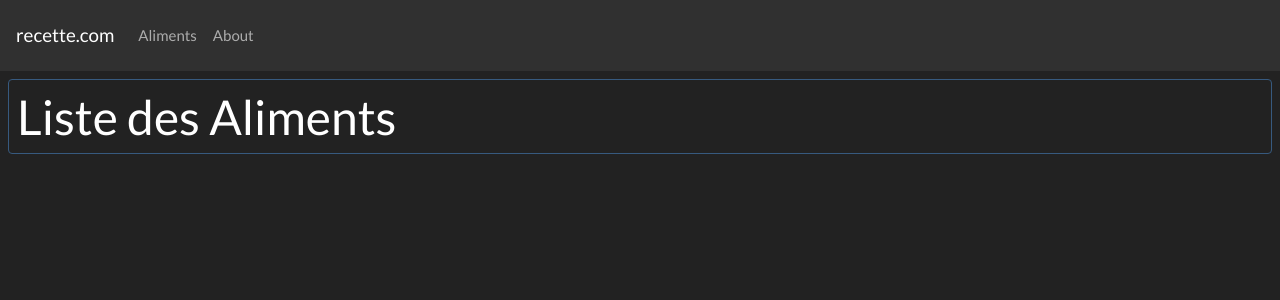
After one commit to laminemessaci/Recettes, a Symfony app: template templates/aliment/aliments.html.twig in a window 1280 px wide. The commit adds this page. Shown: the top 300 px of the page. Run offline with Twig, Linux system fonts and the light colour scheme; the template is opened without the code that fills it, so the values that code supplies are empty; some libraries are stand-ins or nearby versions.

Commit message:
Add home page for Aliments

```diff
--- /dev/null
+++ b/public/CSS/main.css
@@ -0,0 +1,5 @@
+.perso_imgAliment{
+    width: 150px;
+    height: 120px;
+    object-fit: cover;
+}
--- a/src/.preload.php
+++ b/src/.preload.php
@@ -1,5 +1,5 @@
 <?php
 
-if (file_exists(__DIR__.'/../var/cache/dev/App_KernelDevDebugContainer.preload.php')) {
-    require __DIR__.'/../var/cache/dev/App_KernelDevDebugContainer.preload.php';
+if (file_exists(__DIR__ . '/../var/cache/dev/App_KernelDevDebugContainer.preload.php')) {
+    require __DIR__ . '/../var/cache/dev/App_KernelDevDebugContainer.preload.php';
 }
--- /dev/null
+++ b/templates/aliment/aliments.html.twig
@@ -0,0 +1,21 @@
+{% extends 'base.html.twig' %}
+
+{% block title %}Les Aliments {% endblock %}
+
+{% block monTitle %} Liste des Aliments {% endblock %}
+{% block body %}
+
+    <div class="container ">
+ <div class="row">
+     {% for aliment in aliments %}
+     <div class="col-12 col-md-6 col-lg-4 col-xl-3">
+         <div class="card border-primary mb-3 mx-auto  " style="max-width: 20rem ">
+             <img src="{{ asset('images/'~ aliment.image) }}" class="perso_imgAliment">
+
+         </div>
+
+     </div>
+{% endfor %}
+ </div>
+    </div>
+{% endblock %}
--- a/templates/base.html.twig
+++ b/templates/base.html.twig
@@ -2,11 +2,34 @@
 <html>
     <head>
         <meta charset="UTF-8">
-        <title>{% block title %}Welcome!{% endblock %}</title>
+        <title>{% block title %} Recette {% endblock %}</title>
+        <link rel="stylesheet" href="https://bootswatch.com/4/darkly/bootstrap.min.css">
+        <link rel="stylesheet" href="{{ asset('CSS/main.css') }}">
         {% block stylesheets %}{% endblock %}
     </head>
     <body>
+    <nav class="navbar navbar-expand-lg navbar-dark bg-dark">
+        <a class="navbar-brand" href="{{ path("aliments") }}">recette.com</a>
+        <button class="navbar-toggler" type="button" data-toggle="collapse" data-target="#navbarColor02" aria-controls="navbarColor02" aria-expanded="false" aria-label="Toggle navigation">
+            <span class="navbar-toggler-icon"></span>
+        </button>
+        <div class="collapse navbar-collapse" id="navbarColor02">
+            <ul class="navbar-nav mr-auto">
+                <li class="nav-item">
+                    <a class="nav-link" href="{{ path("aliments") }}">Aliments  <span class="sr-only">(current)</span></a>
+                </li>
+                <li class="nav-item">
+                    <a class="nav-link" href="#">About</a>
+                </li>
+
+            </ul>
+        </div>
+    </nav>
+        <h1 class="border border-primary rounded p-2 m-2 text-white"> {% block monTitle %}{% endblock %}  </h1>
         {% block body %}{% endblock %}
         {% block javascripts %}{% endblock %}
+        <script src="https://code.jquery.com/jquery-3.5.1.slim.min.js" integrity="sha384-DfXdz2htPH0lsSSs5nCTpuj/zy4C+OGpamoFVy38MVBnE+IbbVYUew+OrCXaRkfj" crossorigin="anonymous"></script>
+        <script src="https://cdn.jsdelivr.net/npm/popper.js@1.16.1/dist/umd/popper.min.js" integrity="sha384-9/reFTGAW83EW2RDu2S0VKaIzap3H66lZH81PoYlFhbGU+6BZp6G7niu735Sk7lN" crossorigin="anonymous"></script>
+        <script src="https://stackpath.bootstrapcdn.com/bootstrap/4.5.2/js/bootstrap.min.js" integrity="sha384-B4gt1jrGC7Jh4AgTPSdUtOBvfO8shuf57BaghqFfPlYxofvL8/KUEfYiJOMMV+rV" crossorigin="anonymous"></script>
     </body>
 </html>
```
Also changed, not shown: src/Controller/AlimentController.php (added, +21 -0 lines), src/DataFixtures/AppFixtures.php (+40 -2 lines), src/Kernel.php (+7 -7 lines), public/images/aliments/carotte.png (added), public/images/aliments/patate.jpg (added), public/images/aliments/pomme.png (added), public/images/aliments/tomate.png (added), public/images/types/fruits.jpg (added), public/images/types/legumes.jpg (added), 2 other files.
